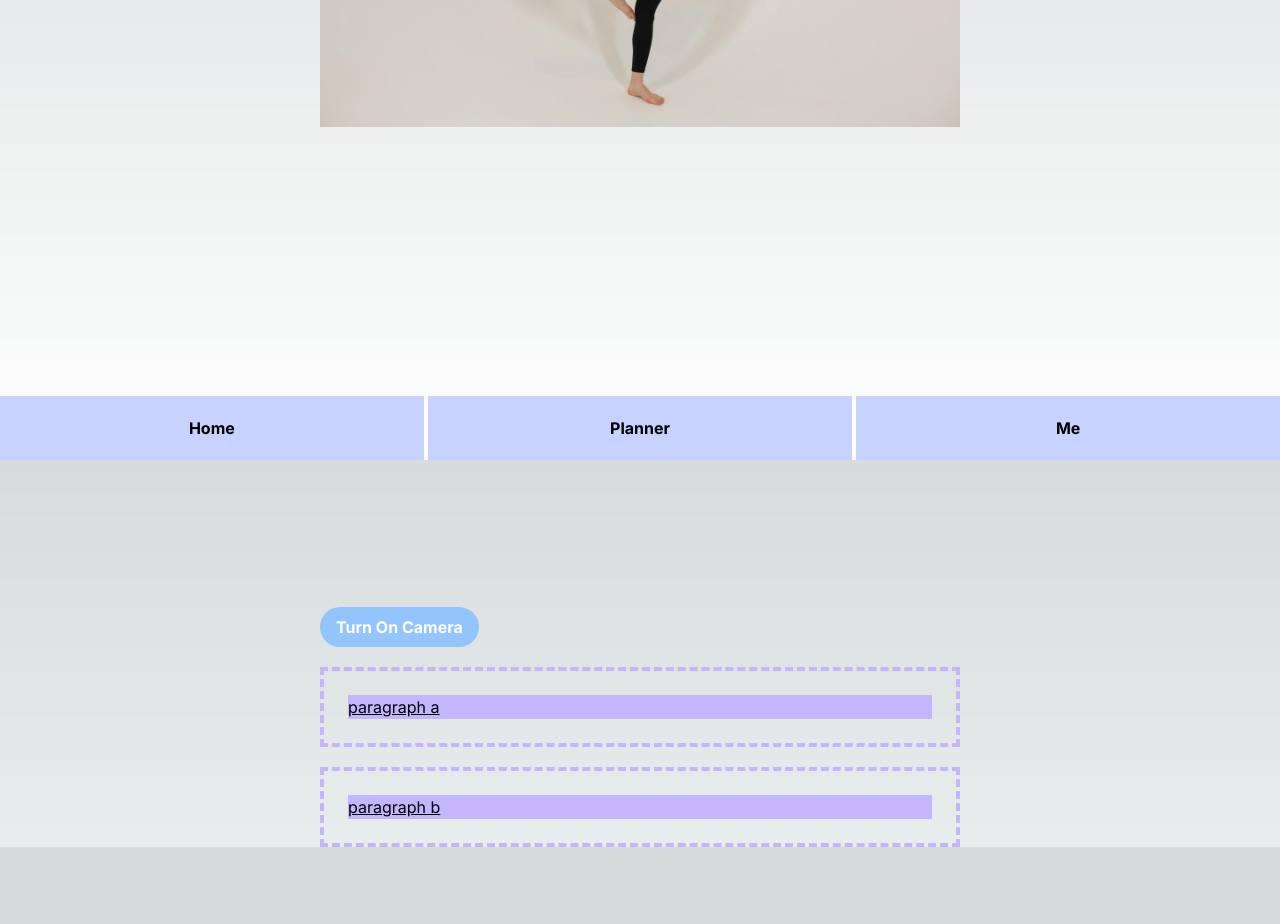
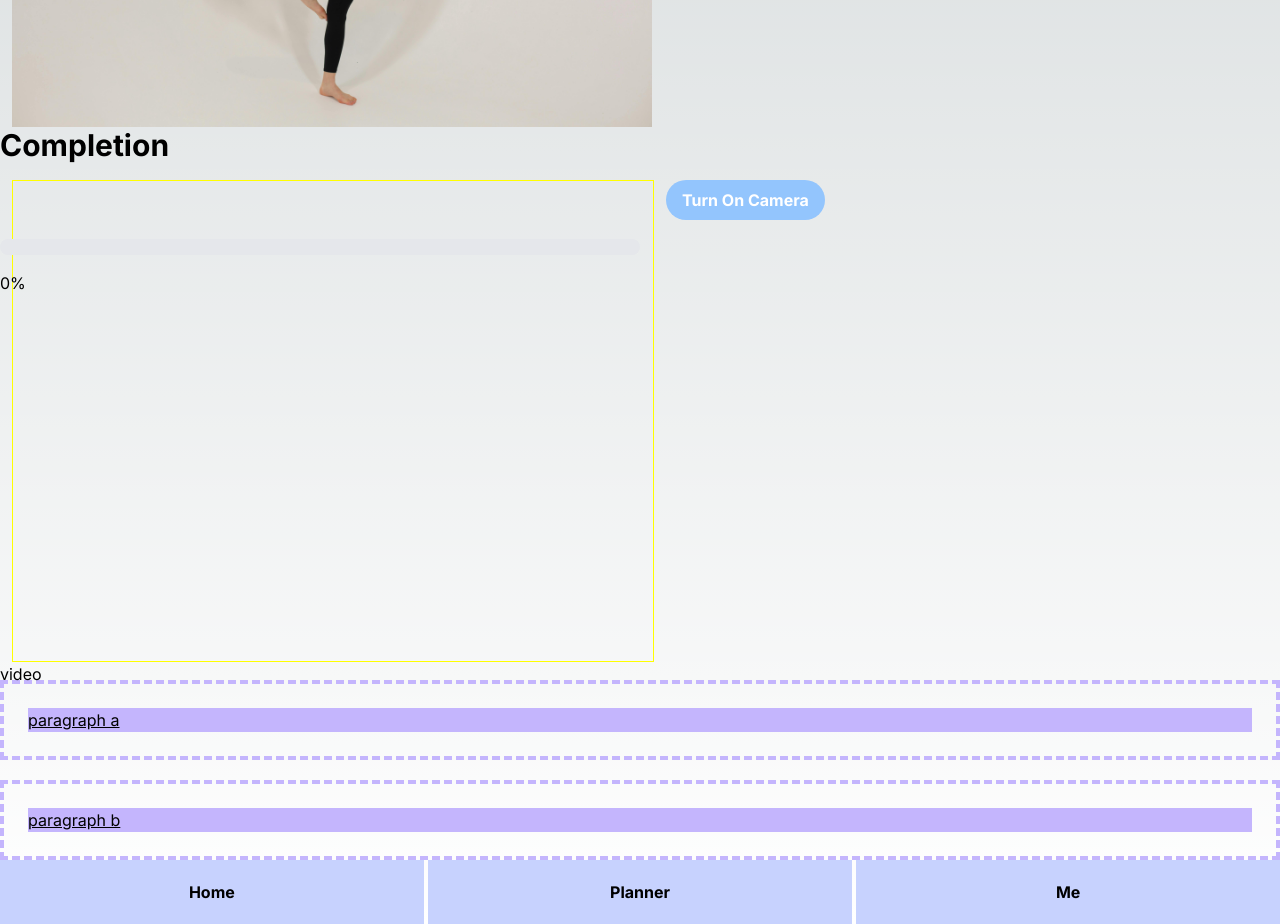
Before and after one commit to ellalaw/ptPal, a Next.js app: page /a2 in a window 1280 px wide. Shown: the part 340-1264 px from the top of the page. Before the commit the page ends 1187 px from the top, so only its background shows below. Built offline with nearby package versions, Linux system fonts and the light colour scheme.

Commit message:
add customer pose completion bar

```diff
--- a/app/(routes)/(menuBar)/a2/page.tsx
+++ b/app/(routes)/(menuBar)/a2/page.tsx
@@ -1,8 +1,11 @@
 'use client'
 import React from 'react'
-import { useEffect, useRef, useState } from 'react'
+import { useEffect, useRef, useState } from 'react';
 //import DummyPage from '../../../_components/DummyPage'
-import BottomMenuComponent from '@components/BottomMenuComponent'
+import BottomMenuComponent from '@components/BottomMenuComponent';
+import ProgressBar from '@components/ProgressBar';
+import styles from '@styles/a2.module.css';
+
 import * as poseDetection from '@tensorflow-models/pose-detection';
 //import * as tf from '@tensorflow/tfjs-core';
 import '@tensorflow/tfjs-backend-webgl';
@@ -15,6 +18,7 @@ export default function ContactPage() {
     const [adjustStandarKeypoints, setAdjustStandarKeypoints] = useState(null);
     const [isCameraOn, setCamerabtnStatus] = useState(false);
     const [detector, setDetector] = useState(null);
+    const [progress, setProgress] = useState(0);
 
     async function loadModel() {
         const model = poseDetection.SupportedModels.MoveNet;
@@ -105,7 +109,7 @@ export default function ContactPage() {
                 console.log(centerY, centerX);
                 const result = standarPoses[0].keypoints.map(({y, x, score, name}) => {
                     return {
-                        y: (y - centerY), // scale by hipDistance
+                        y: (y - centerY), // scale by hipDistance, divide by scale not used
                         x: (x - centerX), // offset by center
                         score: score,
                         name: name
@@ -160,6 +164,9 @@ export default function ContactPage() {
     }
 
     function compareWithStandar(poses) {
+        if (poses.length === 0) {
+            return;
+        }
         const shoulderDistance = getShoulderDistance(poses[0].keypoints);
         const [hipDistance, leftHip, rightHip] = getHipDistance(poses[0].keypoints);
         const scale = hipDistance; // or shoulderDistance
@@ -175,13 +182,15 @@ export default function ContactPage() {
             };
         });
         const aa = poseDetection.calculators.keypointsToNormalizedKeypoints(adjustedKeypoints, {width: 640, height: 480})
-        //console.log(aa[9]);
 
         if (adjustStandarKeypoints) {
             //console.log("standar: ", adjustStandarKeypoints[9]);
             const distances = aa.map((p1, index) => keypointsDistance(p1, adjustStandarKeypoints[index]));
-            const averageDistance = distances.reduce((a, b) => a+b, 0) / distances.length;
-            console.log(averageDistance);
+            console.log(distances);
+            const averageDistance = distances.reduce(
+                (accumulator, currentValue) => accumulator + currentValue, 0) / distances.length;
+            //console.log(averageDistance);
+            setProgress((1 - averageDistance + 0.05) * 100);
         }
     }
 
@@ -193,22 +202,26 @@ export default function ContactPage() {
 
     return (
         <BottomMenuComponent title="Planner Page">
-            <img className="" ref={imageRef} src="/standar.jpg" width="640" height="480"></img>
-            <div className="flex float-left">
-                <canvas ref={canvasRef} width="640" height="480"></canvas>
+            <div className={`${styles.h_480}`}>
+                <img className="flex float-left mr-3 ml-3" ref={imageRef} src="/standar.jpg" width="640" height="480"></img>
+                <div className="flex flex-col" style={{width: 640}}>
+                    <h1 className="text-3xl font-bold mb-4 h-24">Completion</h1>
+                    <ProgressBar progress={progress} />
+                    <p className="mt-4">{progress}%</p>
                 </div>
+            </div>
+            <div className={`${styles.h_480}`}>
+                <canvas className={`${styles.canvas_bg} float-left mx-3`} ref={canvasRef} width="640" height="480"></canvas>
                 {isCameraOn ? (
-                <div className="flex">
-                    <video ref={videoRef} autoPlay playsInline className="left" width="640" height="480"></video>
-                </div>
+                <video ref={videoRef} autoPlay playsInline className="float-left" width="640" height="480"></video>
                 ) : (
-                <div></div>
+                <div className="float-left center" style={{width: 640}}>video</div>
                 )}
                 <button className="bg-blue-300 hover:bg-blue-500 text-white font-bold py-2 px-4 rounded-full"
                     onClick={() => setCamerabtnStatus(!isCameraOn)}>
                     {isCameraOn ? 'Turn Off Camera' : 'Turn On Camera'}
                 </button>
-
+            </div>
         </BottomMenuComponent>
     )
 }
--- a/app/_components/BottomMenuComponent.tsx
+++ b/app/_components/BottomMenuComponent.tsx
@@ -1,12 +1,30 @@
 // @/components/DummyPage.js
+"use client";
+import Link from 'next/link'
 import React from 'react'
-import BottomMenu from './bottomMenu'
+import { useRouter } from 'next/navigation'
+
+import BottomMenu from './bottomMenu' // useless
 import styles from './bottomMenu/bottomMenu.module.css'
 
 export default function BottomMenuComponent({ title, children }) {
+    const router = useRouter();
+    const MenuItem = ({ icon, name, route }) => {
+        const colorClass = 'bg-indigo-200';//router.pathname === route ? "text-white" : "text-white/50 hover:text-white";
+
+        return (
+            <Link
+                href={route}
+                className={`${colorClass} ${styles.menu_box} text-center basis-1/2 hover:bg-indigo-500`}
+            >
+                <div className={`${styles.menu_text}`}>{name}</div>
+            </Link>
+        )
+    }
+
     return (
-        <BottomMenu pageTitle={title}>
-            <div className={`${styles.content_height} h-[90%] flex flex-col`}>
+        <div className="flex flex-col flex-grow w-screen">
+            <div className={`${styles.content_height} flex flex-col`}>
                 <div className="m-auto">
                     <div className={`${styles.content_container} text-4xl`}>{title} content</div>
                     {children}
@@ -14,6 +32,13 @@ export default function BottomMenuComponent({ title, children }) {
                     <div className={`${styles.content_style}`}>paragraph b</div>
                 </div>
             </div>
-        </BottomMenu>
+
+            <div className={`${styles.bottom_height} flex flex-row w-screen`}>
+                <MenuItem name="Home" route="/a1" />&nbsp;
+                <MenuItem name="Planner" route="/a2" />&nbsp;
+                <MenuItem name="Me" route="/user-profile" />
+            </div>
+
+        </div>
     )
 }
--- /dev/null
+++ b/app/_components/ProgressBar.tsx
@@ -0,0 +1,12 @@
+import React from 'react'
+
+export default function ProgressBar({ progress }) {
+    return (
+        <div className="w-full bg-gray-200 rounded-full h-4">
+            <div
+                className="bg-blue-600 h-4 rounded-full transition-all duration-500 ease-in-out"
+                style={{ width: `${progress}%` }}
+            ></div>
+        </div>
+    )
+}
--- a/app/_components/bottomMenu/bottomMenu.module.css
+++ b/app/_components/bottomMenu/bottomMenu.module.css
@@ -4,10 +4,10 @@
   /*text-decoration: underline;*/
 }
 .content_height {
-  height: 92%;
+  /*height: 88vh;*/
 }
 .bottom_height {
-  height: 8%;
+  height: 8vh;
 }
 .menu_box {
   /*height: 100%;
--- /dev/null
+++ b/app/_styles/a2.module.css
@@ -0,0 +1,9 @@
+@tailwind components;
+
+.canvas_bg {
+  border: 1px solid yellow;
+}
+
+.h_480 {
+    height: 480px;
+}
--- a/tsconfig.json
+++ b/tsconfig.json
@@ -20,7 +20,8 @@
     ],
     "paths": {
       //"@/*": ["./*"]
-      "@components/*": ["_components/*"]
+      "@components/*": ["_components/*"],
+      "@styles/*": ["_styles/*"]
     }
   },
   "include": ["next-env.d.ts", "**/*.ts", "**/*.tsx", ".next/types/**/*.ts"],
```
Lines whose indentation alone changed are shown as unchanged.
